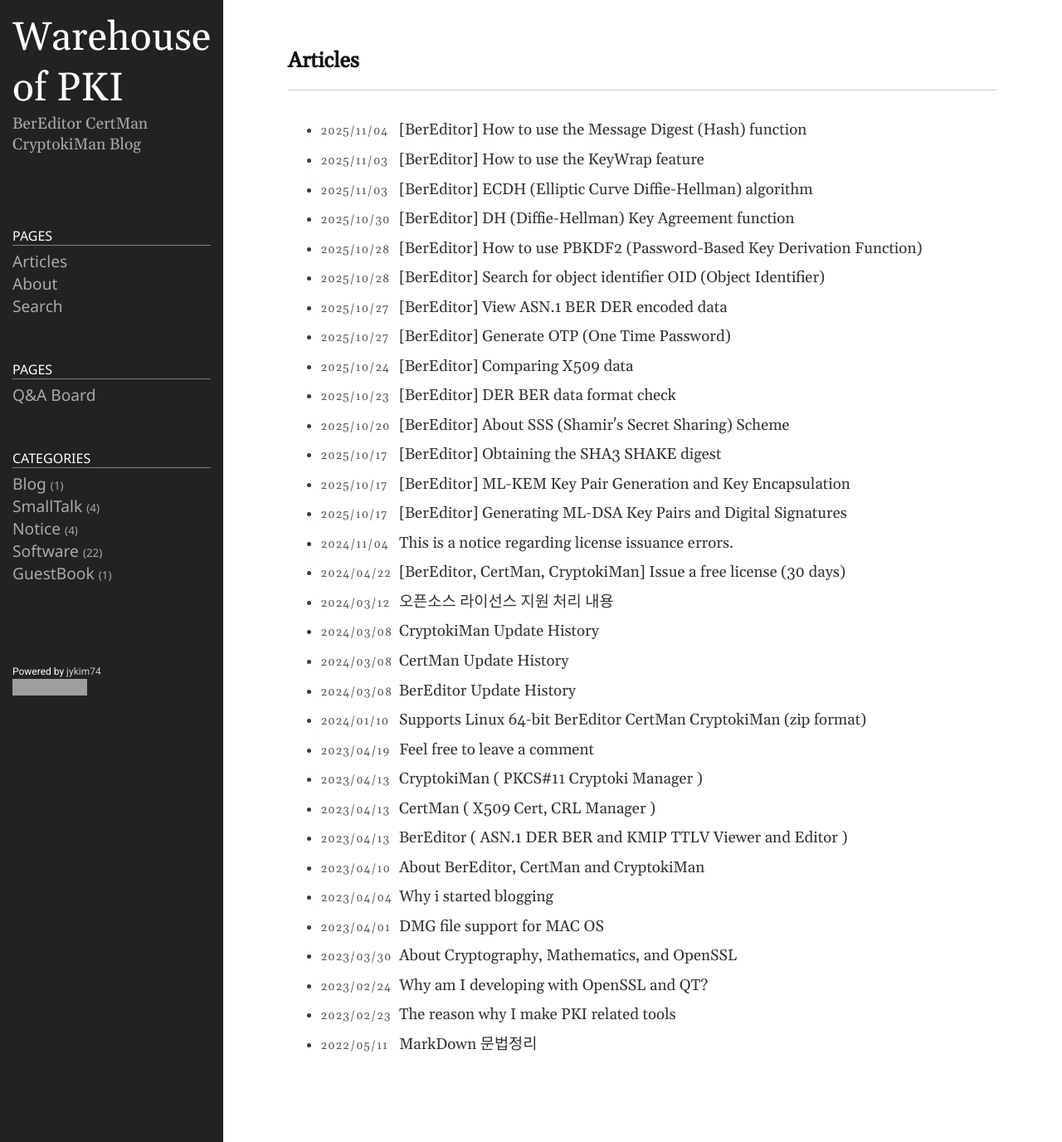
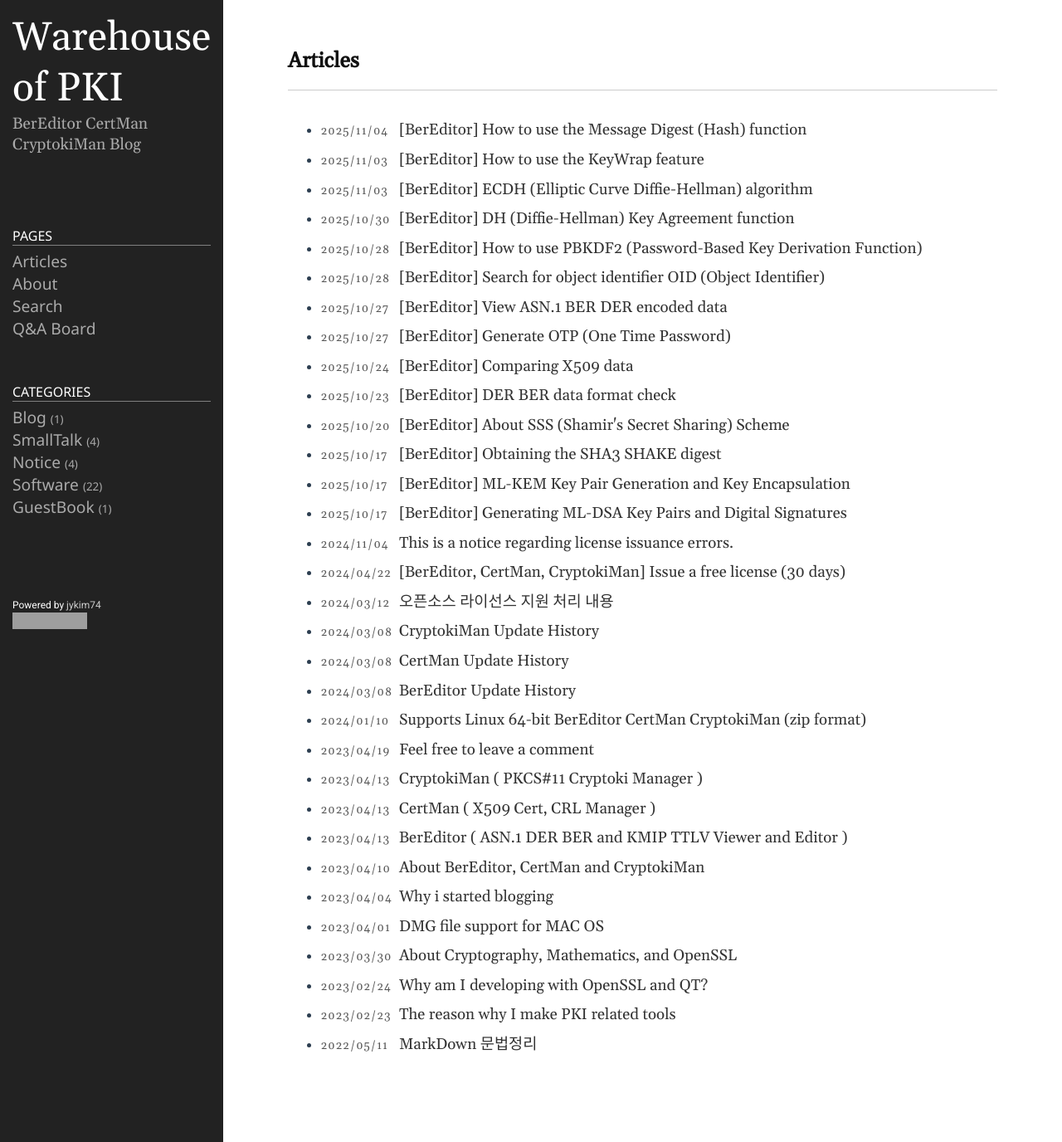
Before and after one commit to jykim74/jykim74.github.io, a Jekyll site: the page built from index.md, in a window 1280 px wide. Shown: the whole page at 83% size. Built offline with Jekyll 4.4.1, drawn with Linux system fonts in a browser that asks for light colours; nearby versions of some CDN libraries; grey boxes are pictures that could not be loaded.

Commit message:
UI 변경

```diff
--- a/_includes/sidebar.html
+++ b/_includes/sidebar.html
@@ -29,18 +29,11 @@
 	      {% endif %}
 	    {% endif %}
 	  {% endfor %}
-	</ul>
-</div>
-
-<div class="sidebar-item sidebar-nav">
-	<ul class="nav">
-      <li class="nav-title">Pages</li>
 	  <li>
 	  	<a class="nav-item" href="https://groups.google.com/g/bereditor">Q&A board</a>
 	  </li>
 	</ul>
 </div>
-
 
 <div class="sidebar-item sidebar-nav">
   	<ul class="nav">
```
